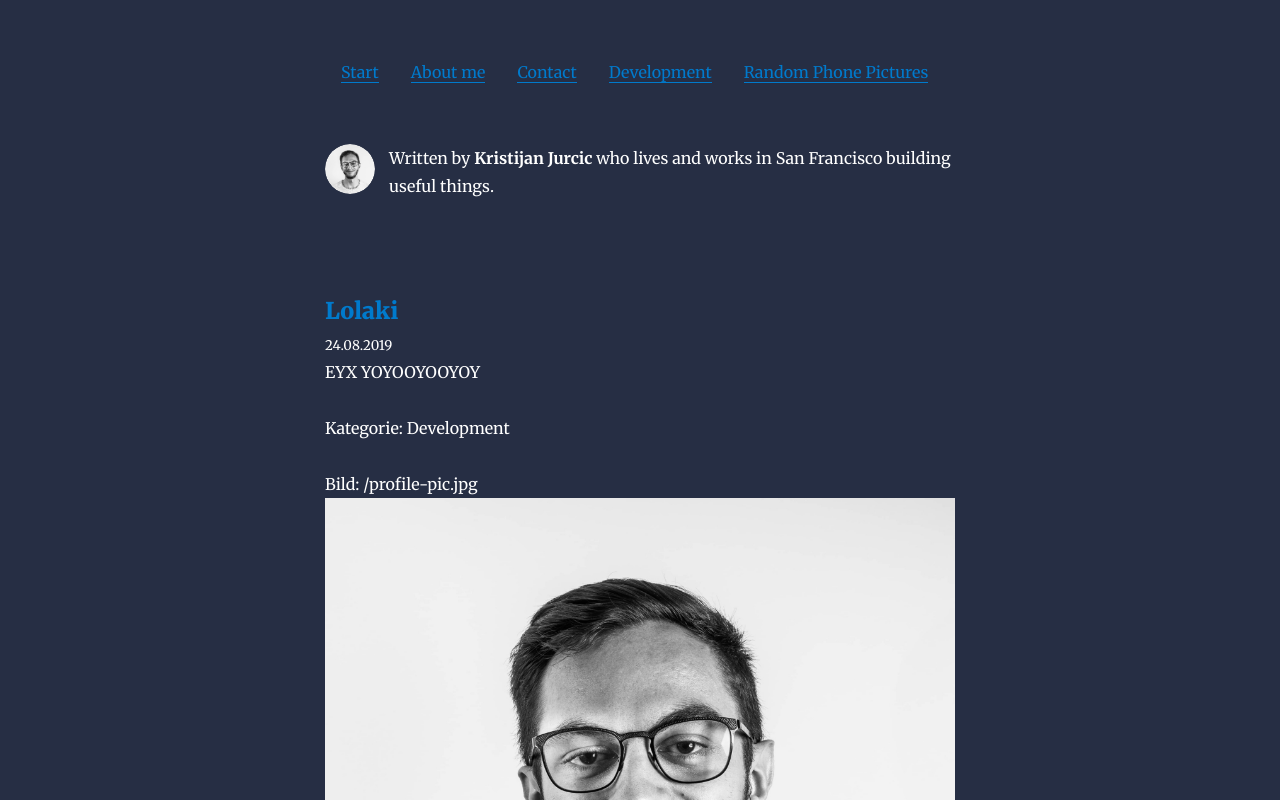
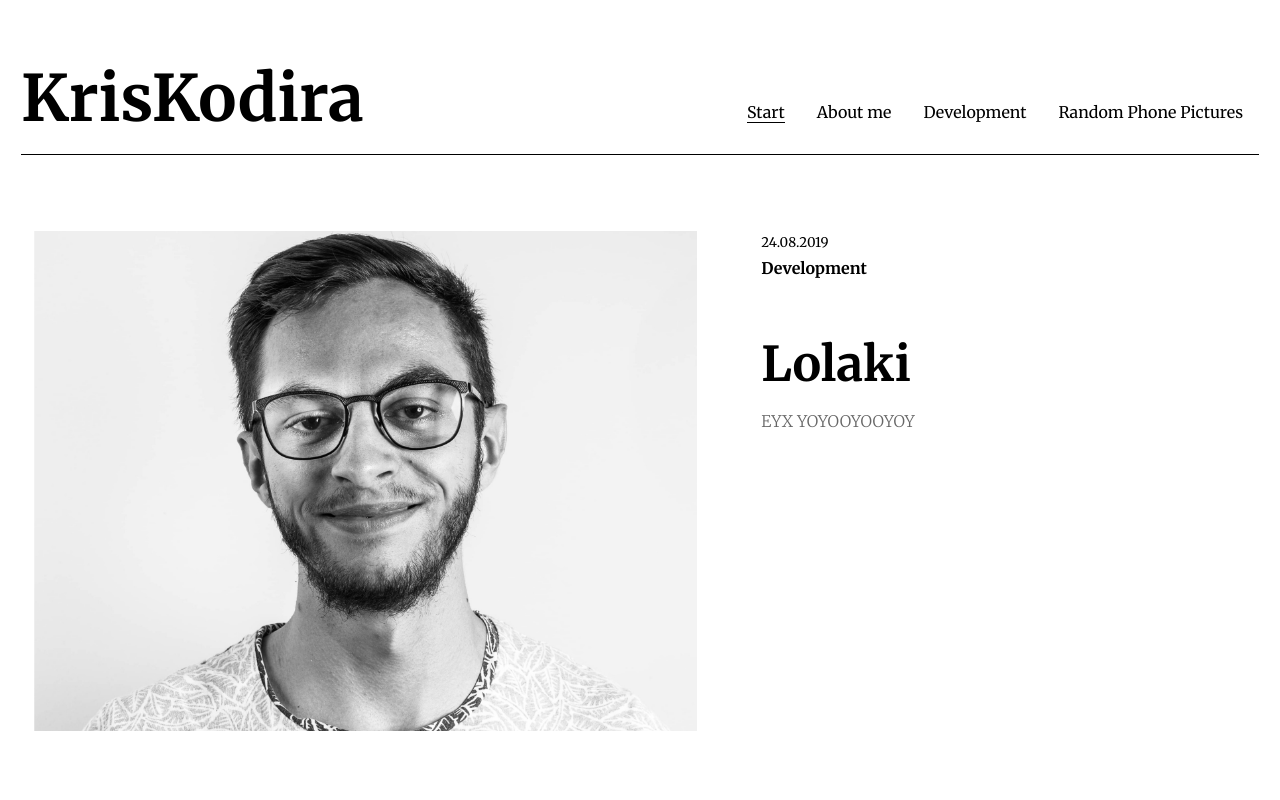
Before and after one commit to KrisKodira/kriskodirablog, a Gatsby site: page / in a window 1280 px wide. Shown: the top 800 px of the page. Built offline with nearby package versions, Linux system fonts and the light colour scheme; Gatsby itself is replaced by a stand-in of ours; some packages are replaced by stand-ins of ours.

Commit message:
add styles

```diff
--- a/content/pages/contact.md
+++ /dev/null
@@ -1,6 +0,0 @@
----
-path: "/contact/"
-title: contact
-
----
-**Hallo ich bin ein contact**
--- a/gatsby-config.js
+++ b/gatsby-config.js
@@ -18,10 +18,6 @@ module.exports = {
       {
         name:'About me',
         link:'/about'
-      },
-      {
-        name:'Contact',
-        link:'/contact'
       },
       {
         name:'Development',
@@ -53,6 +49,13 @@ module.exports = {
       options: {
         path: `${__dirname}/content/pages`,
         name: `pages`,
+      },
+    },
+    {
+      resolve: `gatsby-source-filesystem`,
+      options: {
+        path: `${__dirname}/content/config.md`,
+        name: `config`,
       },
     },
     {
@@ -118,7 +121,18 @@ module.exports = {
         background_color: `#ffffff`,
         theme_color: `#663399`,
         display: `minimal-ui`,
-        icon: `content/assets/gatsby-icon.png`,
+        icon: ``,
+      },
+    },
+    {
+      resolve: `gatsby-plugin-prefetch-google-fonts`,
+      options: {
+        fonts: [
+          {
+            family: `Merriweather`,
+            variants: [`100`, `400`, `700`]
+          },
+        ],
       },
     },
     `gatsby-plugin-offline`,
--- a/package.json
+++ b/package.json
@@ -16,6 +16,7 @@
     "gatsby-plugin-htaccess": "^1.1.1",
     "gatsby-plugin-manifest": "^2.2.5",
     "gatsby-plugin-offline": "^2.2.5",
+    "gatsby-plugin-prefetch-google-fonts": "^1.4.3",
     "gatsby-plugin-react-helmet": "^3.1.3",
     "gatsby-plugin-sass": "^2.1.8",
     "gatsby-plugin-sharp": "^2.2.11",
--- a/src/components/layout.js
+++ b/src/components/layout.js
@@ -13,7 +13,7 @@ class Layout extends React.Component {
         style={{
           marginLeft: `auto`,
           marginRight: `auto`,
-          maxWidth: rhythm(24),
+          maxWidth: rhythm(48),
           padding: `${rhythm(1.5)} ${rhythm(3 / 4)}`,
         }}
       >
--- a/src/components/nav.js
+++ b/src/components/nav.js
@@ -20,16 +20,20 @@ function Nav() {
       render={data => (
         <React.Fragment>
           <nav>
+            <Link to="/">
+              <div className="logo">
+                KrisKodira
+              </div>
+            </Link>
             <ul style={{ display: "flex", flex: 1 }}>
               {data.site.siteMetadata.menuLinks.map(link => (
                 <li
                   key={link.name}
                   style={{
                     listStyleType: `none`,
-                    padding: `1rem`,
                   }}
                 >
-                  <Link to={link.link}>
+                  <Link to={link.link} activeClassName="active">
                     {link.name}
                   </Link>
                 </li>
--- a/src/components/news-preview.js
+++ b/src/components/news-preview.js
@@ -7,25 +7,25 @@ const NewsPreview = ({ article }) => {
   const title = article.frontmatter.title || article.fields.slug
 
   return (!!article.frontmatter.featured_post || !!article.featurePage) &&
-    (<div key={article.fields.slug}>
-      <h3
-        style={{
-          marginBottom: rhythm(1 / 4),
-        }}
-      >
+    (<article key={article.fields.slug} >
+      <div className="articleImage">
+        <Image alt="Post Image" filename={article.frontmatter.picture} />
+      </div>
+
+      <div>
         <Link style={{ boxShadow: `none` }} to={article.fields.slug}>
-          {title}
+          <small className="articleDate">{article.frontmatter.date}</small>
+          <strong className="category">{article.frontmatter.category}</strong>
+          <h3>{title}</h3>
+
+          <p
+            dangerouslySetInnerHTML={{
+              __html: article.frontmatter.description || article.excerpt,
+            }}
+          />
         </Link>
-      </h3>
-      <small>{article.frontmatter.date}</small>
-      <p
-        dangerouslySetInnerHTML={{
-          __html: article.frontmatter.description || article.excerpt,
-        }}
-      />
-      <p>Kategorie: {article.frontmatter.category}</p>
-      <p>Bild: {article.frontmatter.picture} <Image alt="Gatsby in Space" filename={article.frontmatter.picture} /></p>
-    </div>)
+      </div>
+    </article>)
 }
 
 export default NewsPreview
--- a/src/pages/index.js
+++ b/src/pages/index.js
@@ -5,6 +5,7 @@ import Bio from "../components/bio"
 import Layout from "../components/layout"
 import SEO from "../components/seo"
 import NewsPreview from "../components/news-preview";
+import Image from '../components/image';
 import("../sass/layout.sass")
 
 class BlogIndex extends React.Component {
@@ -14,9 +15,9 @@ class BlogIndex extends React.Component {
     const posts = data.allMarkdownRemark.edges
 
     return (
+
       <Layout location={this.props.location} title={siteTitle}>
         <SEO title="All posts" />
-        <Bio />
         {posts.map(({ node }) => {
           node.featurePage = false;
           return <NewsPreview article={node} />
@@ -53,5 +54,14 @@ export const pageQuery = graphql`
         }
       }
     }
+    config: file(absolutePath: {regex: "/content/config.md/"}) {
+      childMarkdownRemark {
+        frontmatter {
+          header
+        }
+      }
+    }
+
+
   }
 `
--- a/src/sass/layout.sass
+++ b/src/sass/layout.sass
@@ -1,3 +1,93 @@
 body
-  background-color: #262e44;
-  color: white;
+  background-color: white;
+  color: black;
+  font-family: 'Merriweather', serif;
+
+a
+  text-decoration: none
+  box-shadow: none
+  color: black
+
+p
+  font-weight: 100
+  color: #666
+
+nav
+  display: flex
+  justify-content: space-between
+  box-shadow: 0 1px 0 0 currentColor;
+  margin-bottom: 4rem
+  .logo
+    font-size: 4rem
+    font-weight: 700
+  ul
+    display: flex
+    justify-content: flex-end
+    align-items: flex-end
+    li
+      padding: 1rem
+      padding-bottom: 0
+      margin-bottom: 0
+    a:hover, a.active
+        box-shadow: 0 1px 0 0 currentColor;
+
+main
+  width: 100%
+  display: flex
+  flex-wrap: wrap
+
+article
+  display: flex
+  min-height: 400px
+  flex-grow: 1;
+  flex-basis: 0;
+  flex: 1 1 33.33%
+  max-width: 33.33%
+  flex-direction: column
+  box-sizing: border-box
+  padding: 0.8rem
+  padding-bottom: 6rem
+  h3
+    font-weight: 400
+    margin-top: 1rem
+    font-size: 2rem
+    margin-bottom: 0.4rem
+  small, strong
+    display: block
+  .articleImage
+    overflow: hidden
+    position: relative
+    margin-bottom: 1rem
+    .gatsby-image-wrapper
+      height: 310px
+      max-height: 310px
+  img
+    min-width: 100%
+    min-height: 100%
+    position: absolute
+    top: 50% !important
+    left: 50% !important
+    transform: translate(-50%, -50%);
+  div
+    flex: 1
+  &:first-child
+    flex-direction: row
+    max-width: unset
+    flex: 1 1 100%
+    h3
+      font-size: 3rem
+      font-weight: 700
+      margin-top: 3.5rem
+      margin-bottom: 1rem
+    div
+      flex: 1 1 40%
+    .articleImage
+      padding-right: 4rem
+      flex: 1 1 60%
+      .gatsby-image-wrapper
+        height: 500px
+        max-height: 500px
+
+
+img
+  display: block
```
Also changed, not shown: src/templates/category.js (+5 -9 lines), 1 other file.
